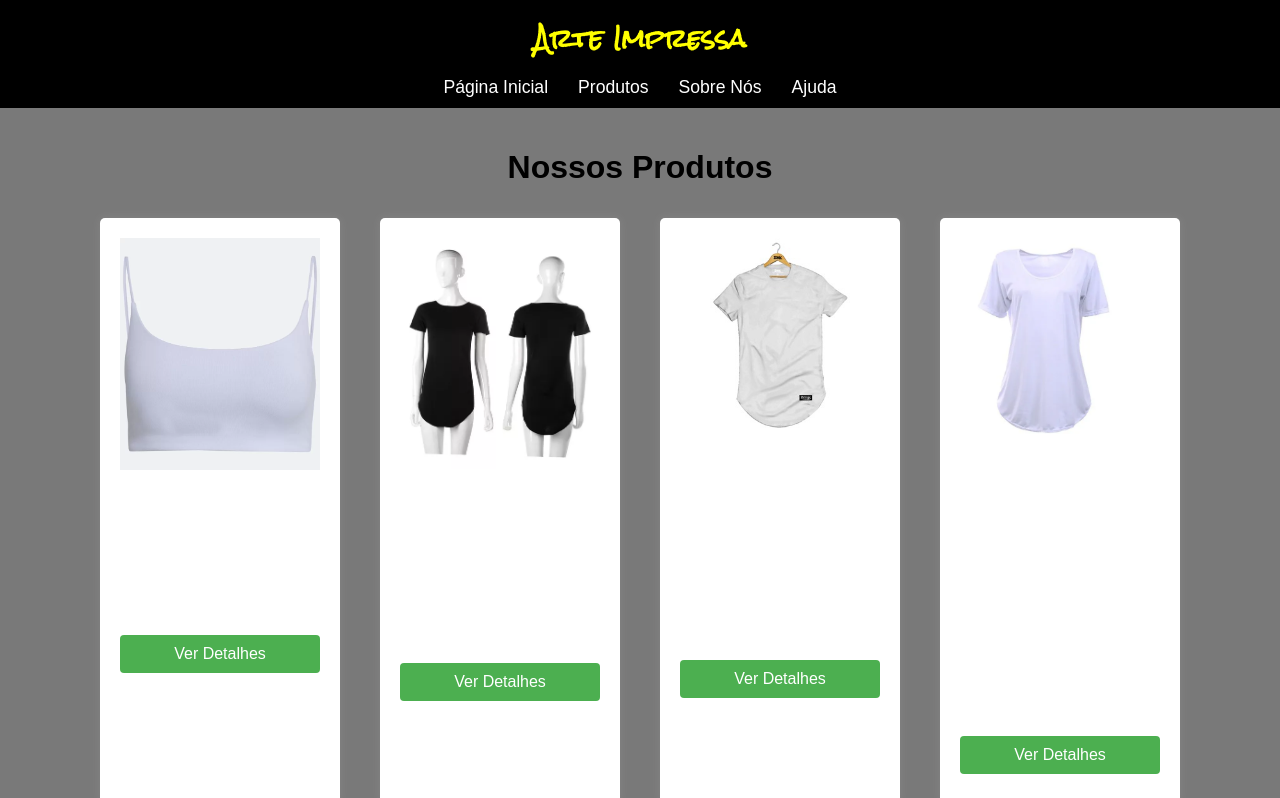
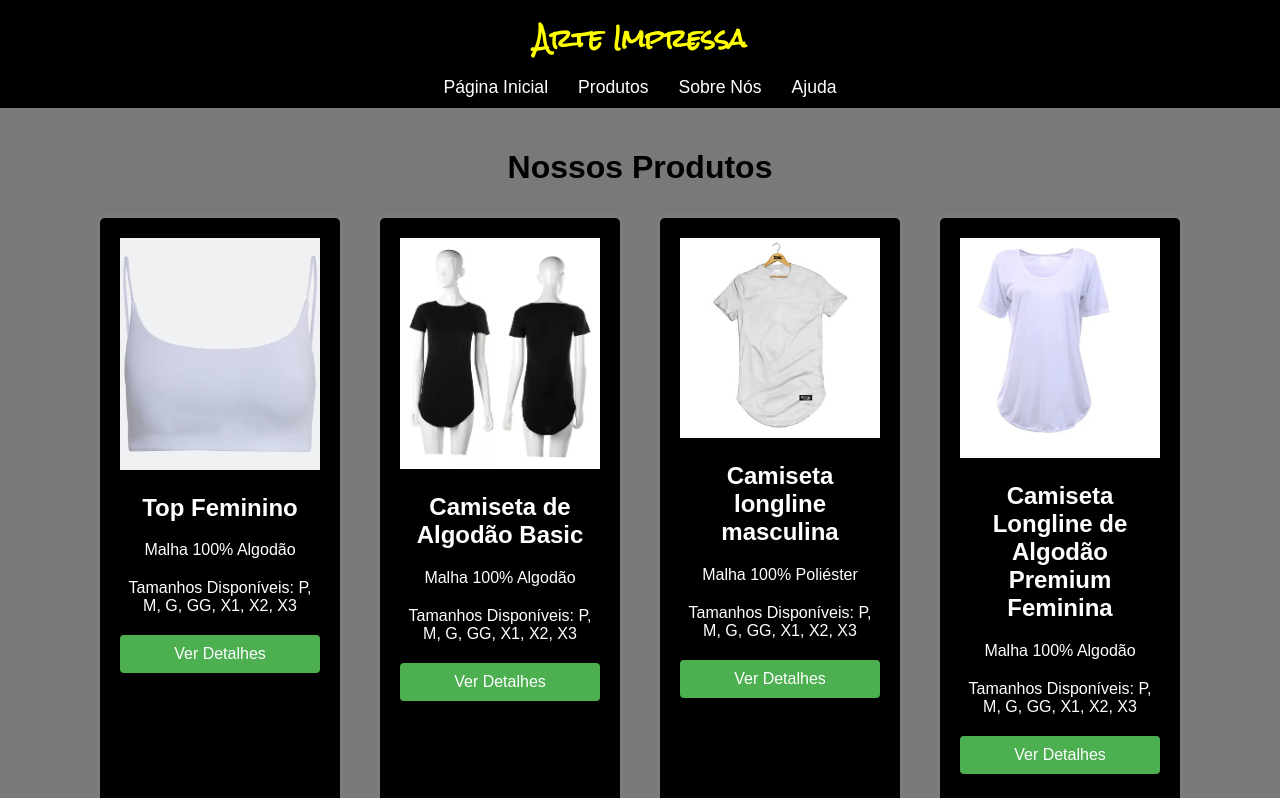
Before and after one commit to brunavillanova/estampasArteImpressa, a React (Create React App) app: page /produtos in a window 1280 px wide. Shown: the top 798 px of the page. Built offline with nearby package versions, Linux system fonts and the light colour scheme.

Commit message:
colocando mais produto

```diff
--- a/src/components/ProductList.css
+++ b/src/components/ProductList.css
@@ -11,13 +11,13 @@
 }
 
 .product-card {
-  background: #fff;
+  background: #000; /* Fundo preto */
   padding: 20px;
   border-radius: 5px;
   box-shadow: 0 0 10px rgba(252, 249, 249, 0.1);
   max-width: 200px;
   text-align: center;
-  color: #000; /* Adicionado para garantir que o texto dentro do cartão seja preto */
+  color: #fff; /* Texto branco */
 }
 
 .product-image {
@@ -38,9 +38,3 @@
 .details-button:hover {
   background-color: #45a049;
 }
-
-/* Adiciona cor branca ao texto dentro do cartão de produto */
-.product-card h2,
-.product-card p {
-  color: #fff;
-}
```
